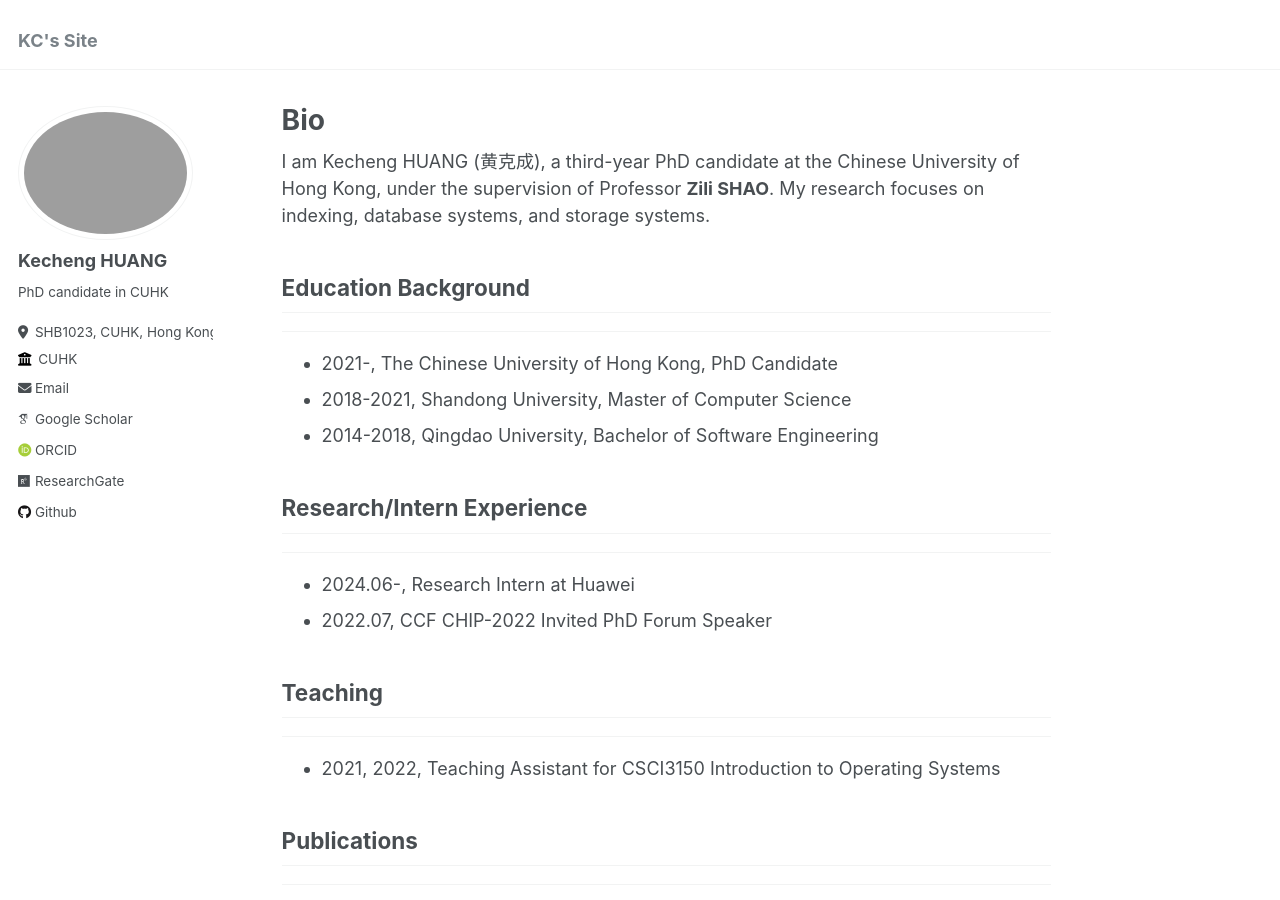
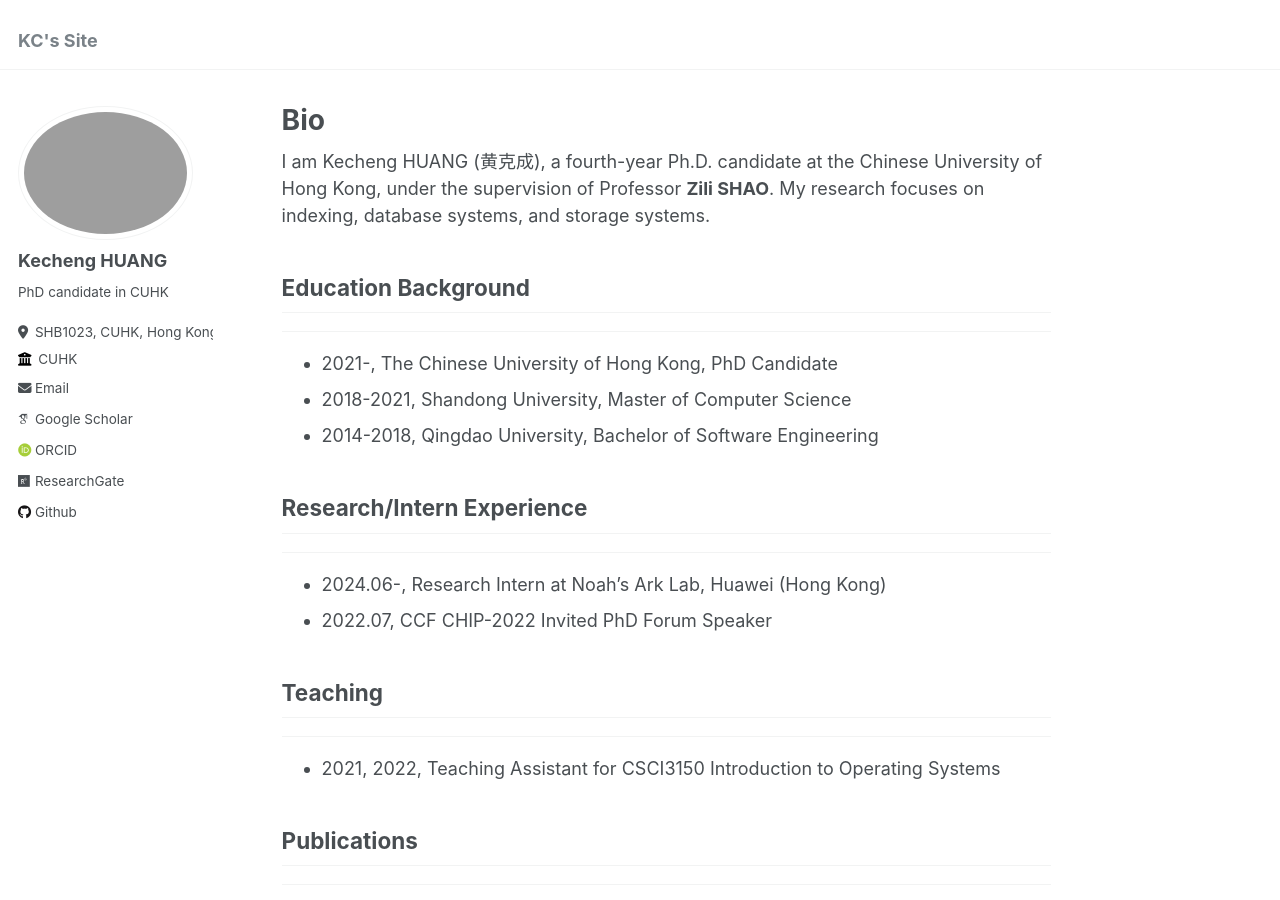
Before and after one commit to ericaloha/ericaloha.github.io, a Jekyll site: the page built from _pages/about.md, in a window 1280 px wide and 900 px high. Built offline with Jekyll 4.4.1, drawn with Linux system fonts in a browser that asks for light colours; some web fonts are replaced.

Commit message:
Update about.md

```diff
--- a/_pages/about.md
+++ b/_pages/about.md
@@ -5,7 +5,7 @@ author_profile: true
 
 ---
 
-I am Kecheng HUANG (黄克成), a third-year PhD candidate at the Chinese University of Hong Kong, under the supervision of Professor **Zili SHAO**. My research focuses on indexing, database systems, and storage systems.
+I am Kecheng HUANG (黄克成), a fourth-year Ph.D. candidate at the Chinese University of Hong Kong, under the supervision of Professor **Zili SHAO**. My research focuses on indexing, database systems, and storage systems.
 
 ## Education Background
 
@@ -20,7 +20,7 @@ I am Kecheng HUANG (黄克成), a third-year PhD candidate at the Chinese Univer
 
 ---
 
-- 2024.06-,        Research Intern at Huawei
+- 2024.06-,        Research Intern at Noah's Ark Lab, Huawei (Hong Kong)
 - 2022.07,         CCF CHIP-2022  Invited PhD Forum Speaker
 
 ## Teaching
```
